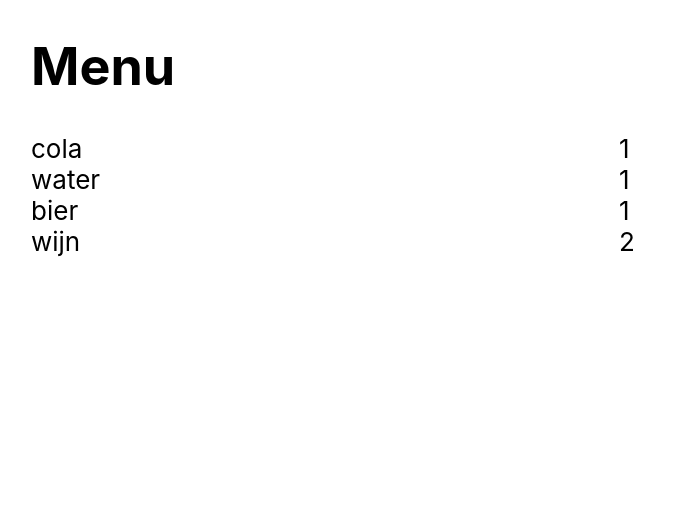
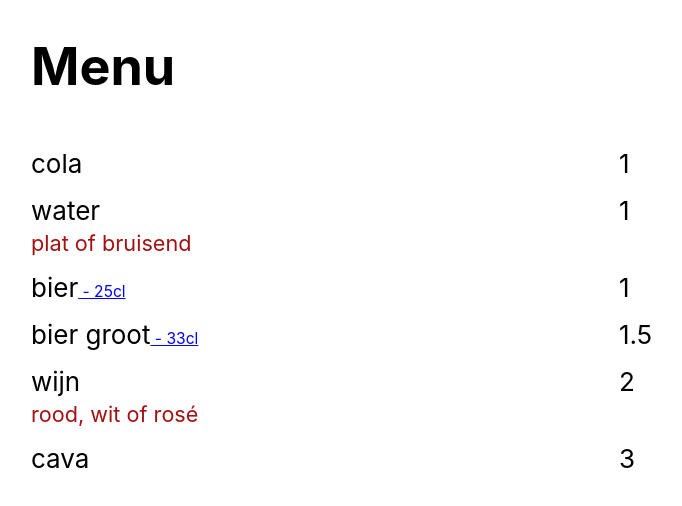
Before and after one commit to gllsrssx/dynamic_oefeningen, a React (Create React App) app: page / in a window 1280 px wide. Shown: the top 506 px of the page, without its empty margins (21-703 px from the left). Built offline with nearby package versions, Linux system fonts and the light colour scheme.

Commit message:
prototypes

```diff
--- a/src/App.css
+++ b/src/App.css
@@ -2,12 +2,24 @@ body {
   font-size: calc(10px + 2vmin);
   padding: 0 2em;
 }
-
 .menuProduct {
   display: flex;
   flex-direction: row;
 }
-
 .menuProduct div {
   flex: 1;
+  padding-top: 0.6em;
 }
+.favorite {
+  font-weight: bold;
+  color: red;
+}
+.productSize {
+  font-size: 0.6em;
+  color: blue;
+  text-decoration: underline;
+}
+.note {
+  color: #a21212;
+  font-size: smaller;
+}
--- a/src/App.js
+++ b/src/App.js
@@ -1,16 +1,10 @@
 import './App.css';
-import {MenuProduct} from "./components/MenuProduct";
+import {MenuCard} from "./components/MenuCard";
 import {PRODUCTS_DATA} from "./data/data";
 
 function App() {
     return (
-        <div>
-            <h1>Menu</h1>
-            <MenuProduct product={PRODUCTS_DATA[0]} />
-            <MenuProduct product={PRODUCTS_DATA[1]} />
-            <MenuProduct product={PRODUCTS_DATA[2]} />
-            <MenuProduct product={PRODUCTS_DATA[3]} />
-        </div>
+        <MenuCard products={PRODUCTS_DATA} />
     );
 }
 
--- /dev/null
+++ b/src/components/MenuCard.js
@@ -0,0 +1,11 @@
+import {MenuProduct} from "./MenuProduct";
+
+export function MenuCard(props) {
+    const { products } = props;
+    return <div>
+        <h1>Menu</h1>
+        {products.map(
+                (p,key) => <MenuProduct product={p} key ={"p"+key} />)}
+            <MenuProduct />
+    </div>
+}
--- a/src/components/MenuProduct.js
+++ b/src/components/MenuProduct.js
@@ -1,7 +1,34 @@
+import PropTypes from "prop-types";
+
+function ProductSize(props) {
+    const { product } = props;
+    if (!product.size) return;
+    return <span className="productSize" >{product.size ? " - " + product.size +"cl":""} </span>
+}
+function ProductNote(props) {
+    const { product } = props;
+    if (!product.note) return;
+    return <span className="note" >{product.note ? product.note :""} </span>
+}
 export function MenuProduct(props) {
     const {product} = props;
-    return <div className="menuProduct">
-        <div>{product.name}</div>
+    if (!product?.name) return;
+    return <container>
+    <div className="menuProduct">
+        <div>{product.name}
+            <ProductSize product={product} />
+            </div>
         <div>{product.price}</div>
     </div>
+        <ProductNote product={product} />
+    </container>
 }
+
+MenuProduct.propTypes = {
+    products: PropTypes.shape({
+        name: PropTypes.string.isRequired,
+        price: PropTypes.string.isRequired,
+        size:PropTypes.string,
+        note:PropTypes.string
+    }).isRequired
+}
--- a/src/data/data.js
+++ b/src/data/data.js
@@ -1,7 +1,8 @@
 export const PRODUCTS_DATA = [
-    {name: "cola", price: 1},
-    {name: "water", price: 1},
-    {name: "bier", price: 1},
-    {name: "wijn", price: 2},
-    {name: "cava", price: 3}
+    {name: "cola", price: 1 },
+    {name: "water", price: 1, note: "plat of bruisend"},
+    {name: "bier", price: 1, size: 25},
+    {name: "bier groot", price: 1.5, size: 33},
+    {name: "wijn", price: 2, note:"rood, wit of rosé"},
+    {name: "cava", price: 3},
 ];
```
Also changed, not shown: 1 other file (tests, documents, lock files or other folders).
